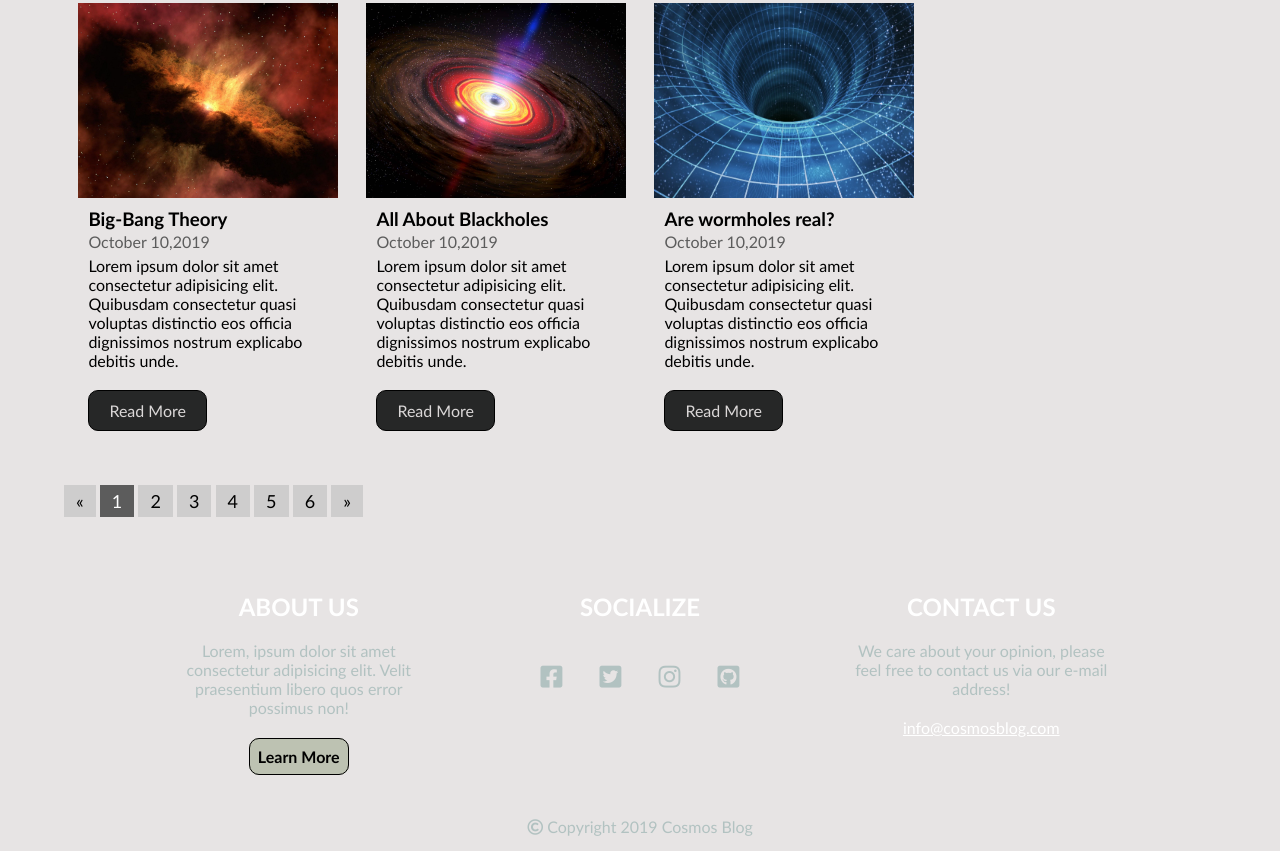
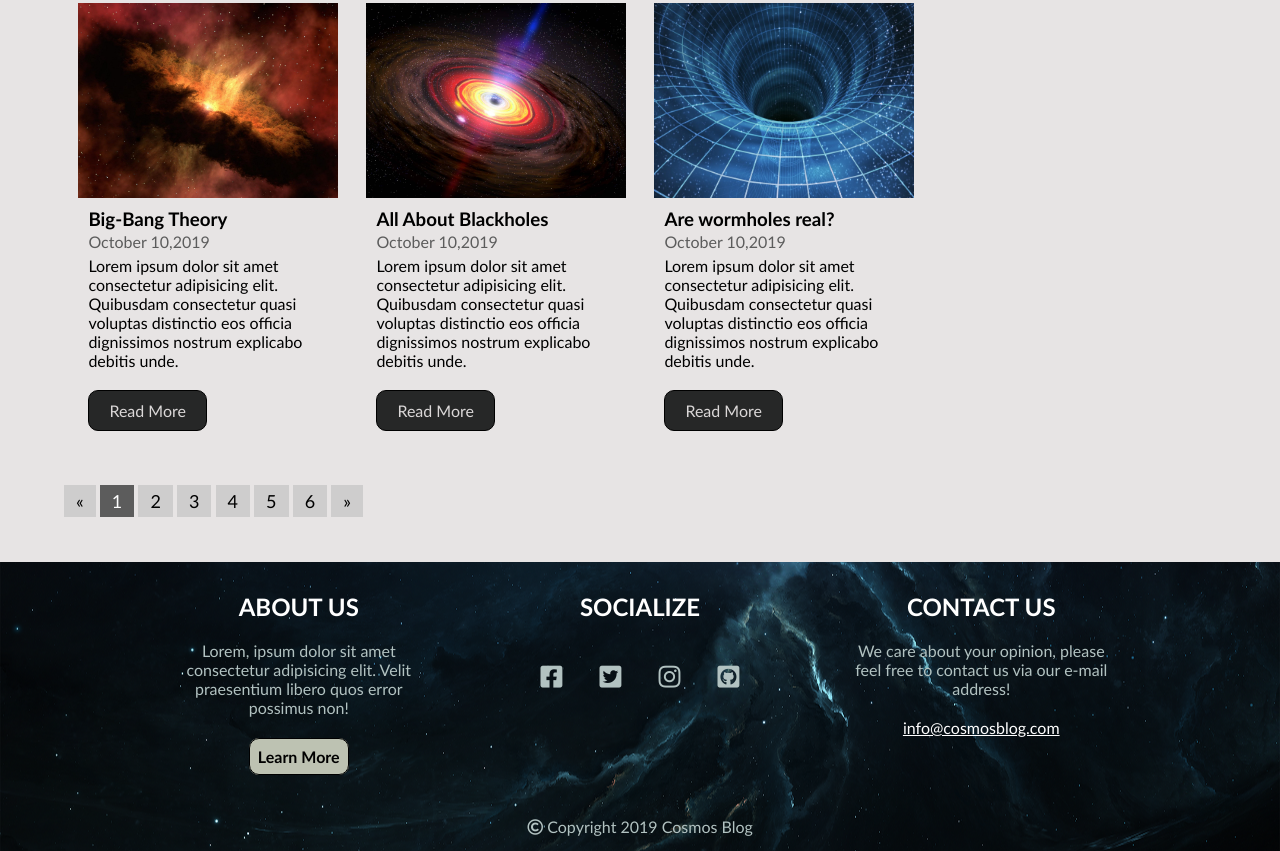
Before and after one commit to cnbuysal/Cosmos-Blog, a plain HTML site: page index.html in a window 1280 px wide. Shown: the part 1115-1966 px from the top of the page. Drawn offline with Linux system fonts and the light colour scheme; the site is published under a folder, as on GitHub Pages, so addresses that start at the root find nothing.

Commit message:
Update style.css

```diff
--- a/css/style.css
+++ b/css/style.css
@@ -620,7 +620,7 @@ header {
 /*footer section----------------------------------------------*/
 
 .footer {
-  background-image: url("/img/showcase2.jpg");
+  background-image: url("../img/showcase2.jpg");
   background-size: cover;
   background-position: center;
   color: #b2c2c1;
```
